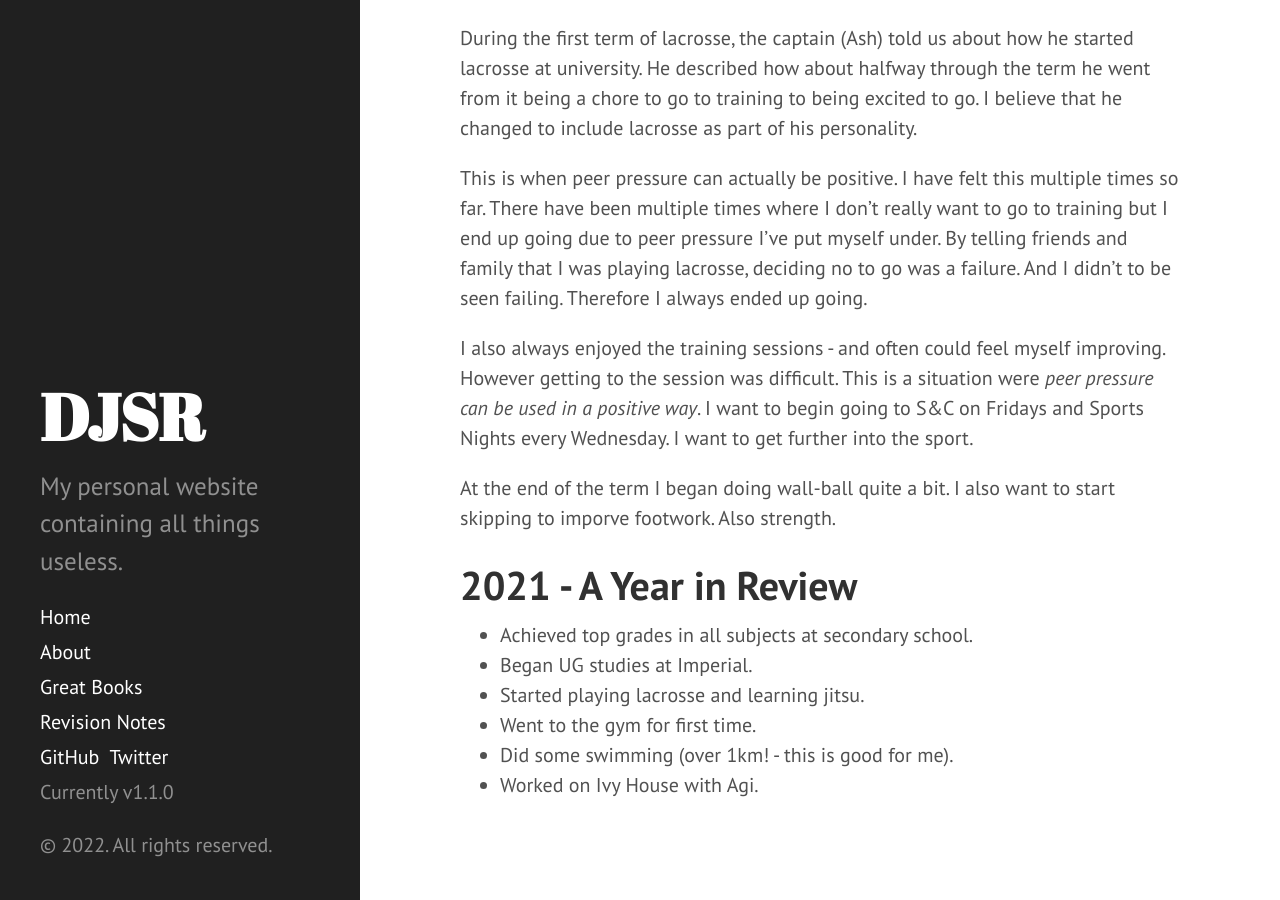
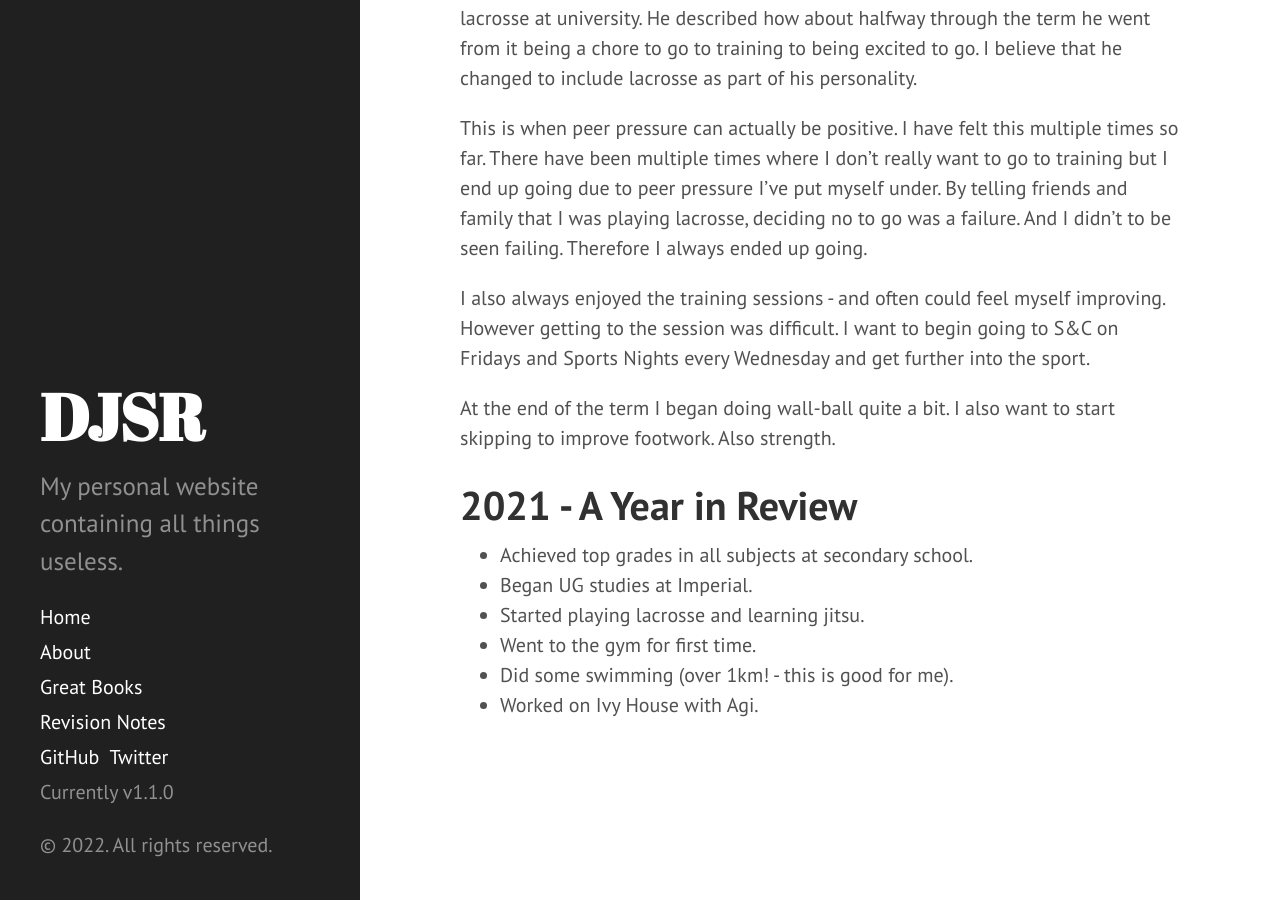
Before and after one commit to dansomrob/dansomrob.github.io, a Jekyll site: the page built from hidden.md, in a window 1280 px wide and 900 px high, scrolled down 1694 px. Built offline with Jekyll 4.4.1, drawn with Linux system fonts in a browser that asks for light colours.

Commit message:
Update hidden.md

```diff
--- a/hidden.md
+++ b/hidden.md
@@ -4,7 +4,7 @@
 ---
 <h1>My first two terms at Imperial</h1>
 
-**Looking Back: School**
+<h4>Looking Back: School</h4>
 
 Looking back at my school time, I was very privileged. I grew up in the nicest part of the North East and went to the best school in the North East.
 
@@ -16,13 +16,13 @@
 
 I'm glad of the time in school. I think it was reasonably well used.
 
-**Winter Term**
+<h4>Winter Term</h4>
 
 A good term.
 
 One change is that I've stopped climbing. I've taken up new sports (jitsu and lacrosse). I'm not a massive fan of the people who do climbing. Agi and Waldo have also stopped climbing. It is no longer cool.
 
-**Spring Term**
+<h4>Spring Term</h4>
 
 This term was bad! There are two major failures this term: diet and sociability.
 
@@ -32,7 +32,7 @@
 
 less social
 
-**The Future: Summer Term**
+<h4>The Future: Summer Term</h4>
 
 I've begun thinking heavily about the teleology of university. This means instead of thinking in terms of cause and effect we now think of the **purpose** of what were doing.
 
@@ -52,9 +52,9 @@
 
 This is when peer pressure can actually be positive. I have felt this multiple times so far. There have been multiple times where I don't really want to go to training but I end up going due to peer pressure I've put myself under. By telling friends and family that I was playing lacrosse, deciding no to go was a failure. And I didn't to be seen failing. Therefore I always ended up going.
 
-I also always enjoyed the training sessions - and often could feel myself improving. However getting to the session was difficult. This is a situation were *peer pressure can be used in a positive way*. I want to begin going to S&C on Fridays and Sports Nights every Wednesday. I want to get further into the sport.
+I also always enjoyed the training sessions - and often could feel myself improving. However getting to the session was difficult. I want to begin going to S&C on Fridays and Sports Nights every Wednesday and get further into the sport.
 
-At the end of the term I began doing wall-ball quite a bit. I also want to start skipping to imporve footwork. Also strength.
+At the end of the term I began doing wall-ball quite a bit. I also want to start skipping to improve footwork. Also strength.
 
 <h1>2021 - A Year in Review</h1>
 - Achieved top grades in all subjects at secondary school.
```
